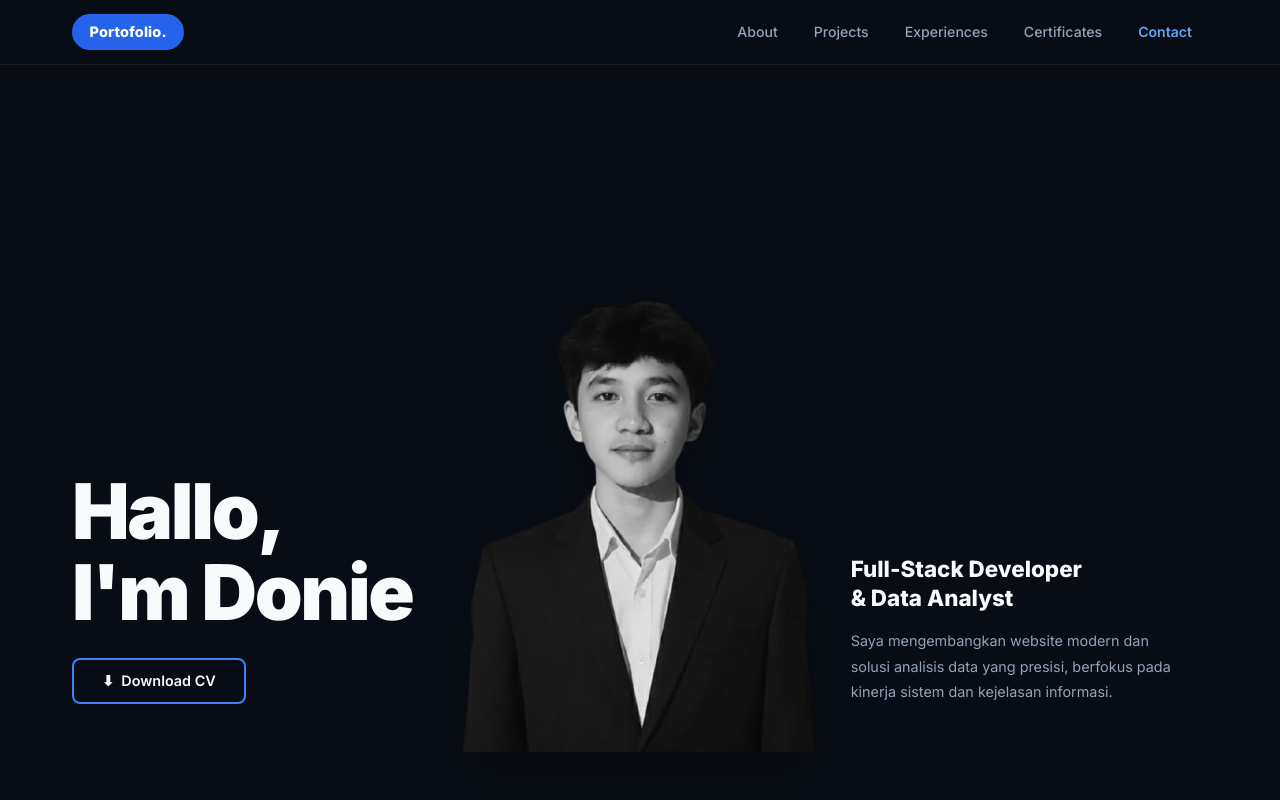
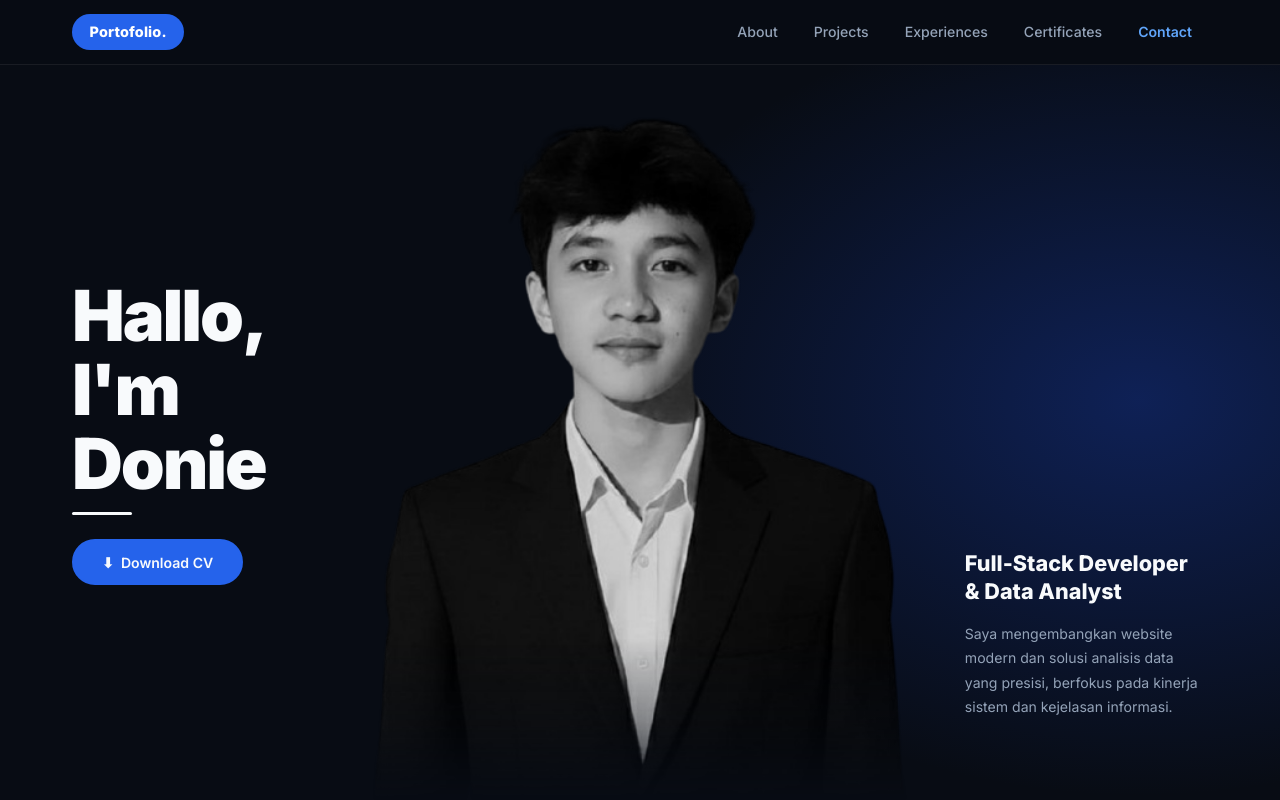
Before and after one commit to dmakapeli-prog/doni-portfolio, a Next.js app: page / in a window 1280 px wide. Shown: the top 800 px of the page. Built offline with nearby package versions, Linux system fonts and the light colour scheme.

Commit message:
UI Fix: Correct vertical flexbox alignment in Hero section to perfectly match reference layout (Center-Bottom-BottomRight)

```diff
--- a/app/globals.css
+++ b/app/globals.css
@@ -139,33 +139,69 @@ img { max-width: 100%; display: block; }
 .hero-section {
   min-height: 100vh;
   display: flex;
-  align-items: center;
+  flex-direction: column;
+  align-items: stretch;
   padding-top: 64px;
+  position: relative;
+  overflow: hidden;
+  /* Full viewport width — NO max-width constraint */
+  width: 100%;
+}
+
+/* Blue glow background on the right — matches reference */
+.hero-section::after {
+  content: "";
+  position: absolute;
+  top: 0;
+  right: 0;
+  width: 55%;
+  height: 100%;
+  background: radial-gradient(ellipse at 80% 50%, rgba(20, 50, 140, 0.55) 0%, transparent 70%);
+  pointer-events: none;
+  z-index: 0;
 }
 
 .hero-grid {
   display: grid;
-  grid-template-columns: 1fr 1fr 1fr;
+  grid-template-columns: 1fr 42% 1fr;
   gap: 2rem;
-  align-items: end;
-  min-height: calc(100vh - 64px);
-  padding: 4rem 0 3rem;
+  width: 100%;
+  min-height: 85vh;
+  height: calc(100vh - 64px);
+  padding: 0;
+  position: relative;
+  z-index: 1;
 }
 
+/* KIRI: justify-center items-start h-full — teks TENGAH vertikal */
 .hero-left {
   display: flex;
   flex-direction: column;
-  justify-content: flex-end;
-  padding-bottom: 3rem;
+  justify-content: center;
+  align-items: flex-start;
+  height: 100%;
   gap: 1.5rem;
+  padding-left: max(calc((100vw - 1200px) / 2 + 2rem), 2.5rem);
+  padding-right: 1.5rem;
+  padding-top: 1rem;
+  padding-bottom: 1rem;
 }
 
 .hero-greeting {
-  font-size: clamp(3rem, 6vw, 5.5rem);
+  font-size: clamp(3rem, 5.5vw, 5rem);
   font-weight: 900;
   color: var(--text-white);
   line-height: 1.05;
   letter-spacing: -0.03em;
+}
+
+/* Underline bar below greeting — matches reference */
+.hero-greeting-underline {
+  width: 60px;
+  height: 3px;
+  background: var(--text-white);
+  border-radius: 2px;
+  margin-top: 0.75rem;
 }
 
 .btn-cv {
@@ -173,51 +209,85 @@ img { max-width: 100%; display: block; }
   align-items: center;
   gap: 0.5rem;
   padding: 0.65rem 1.75rem;
-  border: 2px solid var(--blue-light);
-  border-radius: 8px;
+  background: var(--blue);
+  border: 2px solid var(--blue);
+  border-radius: 999px;
   color: var(--text-white);
-  font-size: 0.9rem;
+  font-size: 0.88rem;
   font-weight: 600;
   text-decoration: none;
-  background: transparent;
   cursor: pointer;
   transition: all 0.25s ease;
   width: fit-content;
 }
 .btn-cv:hover {
-  background: var(--blue);
-  border-color: var(--blue);
-  box-shadow: 0 0 20px rgba(37, 99, 235, 0.4);
+  background: var(--blue-light);
+  border-color: var(--blue-light);
+  box-shadow: 0 0 20px rgba(37, 99, 235, 0.45);
 }
 
+/* TENGAH: justify-center items-end h-full — foto NEMPEL KE BAWAH */
 .hero-center {
   display: flex;
   justify-content: center;
   align-items: flex-end;
+  height: 100%;
+  overflow: hidden;
+  position: relative;
+  padding: 0;
 }
 
-/* hero-portrait removed — now using Tailwind classes directly on img */
+.hero-photo {
+  width: 100%;
+  height: 100%;
+  object-fit: contain;
+  object-position: bottom center;
+  display: block;
+  /* Grayscale — exactly like reference */
+  filter: grayscale(100%) contrast(1.08) brightness(0.9);
+  /* Fade bottom edge into background */
+  -webkit-mask-image: linear-gradient(
+    to top,
+    transparent 0%,
+    rgba(0, 0, 0, 0.6) 10%,
+    black 22%,
+    black 100%
+  );
+  mask-image: linear-gradient(
+    to top,
+    transparent 0%,
+    rgba(0, 0, 0, 0.6) 10%,
+    black 22%,
+    black 100%
+  );
+}
 
+/* KANAN: justify-end items-start h-full pb-16~24 — teks di area dada/bahu foto */
 .hero-right {
   display: flex;
   flex-direction: column;
   justify-content: flex-end;
-  padding-bottom: 3rem;
+  align-items: flex-start;
+  height: 100%;
   gap: 1rem;
+  padding-right: max(calc((100vw - 1200px) / 2 + 2rem), 2.5rem);
+  padding-left: 1.5rem;
+  padding-bottom: 5rem;   /* ~pb-20: sejajar area dada/bahu foto */
+  padding-top: 1rem;
 }
 
 .hero-role {
-  font-size: clamp(1.1rem, 2vw, 1.4rem);
+  font-size: clamp(1rem, 1.8vw, 1.35rem);
   font-weight: 800;
   color: var(--text-white);
   line-height: 1.3;
 }
 
 .hero-desc {
-  font-size: 0.9rem;
+  font-size: 0.88rem;
   color: var(--text-gray);
   line-height: 1.75;
-  max-width: 340px;
+  max-width: 320px;
 }
 
 /* ============================================================
--- a/app/page.js
+++ b/app/page.js
@@ -84,7 +84,6 @@ function HeroSection() {
 
   return (
     <section id="hero" className="hero-section">
-      <div className="section-wrap" style={{ width: "100%" }}>
       <div ref={ref} className="hero-grid">
 
         {/* KIRI — Greeting + CV Button */}
@@ -93,6 +92,7 @@ function HeroSection() {
             <h1 className="hero-greeting">
               Hallo,<br />I&apos;m Donie
             </h1>
+            <div className="hero-greeting-underline" />
           </div>
           <div className="fade-up fd1">
             <a href="/cv-donie-makapeli.pdf" download className="btn-cv">
@@ -102,11 +102,11 @@ function HeroSection() {
         </div>
 
         {/* TENGAH — Portrait Photo */}
-          <div className="hero-center flex items-end justify-center h-full fade-up fd2">
+        <div className="hero-center fade-up fd2">
           <img
             src="/donie-profile.png"
             alt="Donie Makapeli — Full-Stack Developer & Data Analyst"
-              className="w-full max-w-md object-contain object-bottom grayscale drop-shadow-2xl"
+            className="hero-photo"
           />
         </div>
 
@@ -121,7 +121,6 @@ function HeroSection() {
           </p>
         </div>
 
-        </div>
       </div>
     </section>
   );
```
Lines whose indentation alone changed are shown as unchanged.
